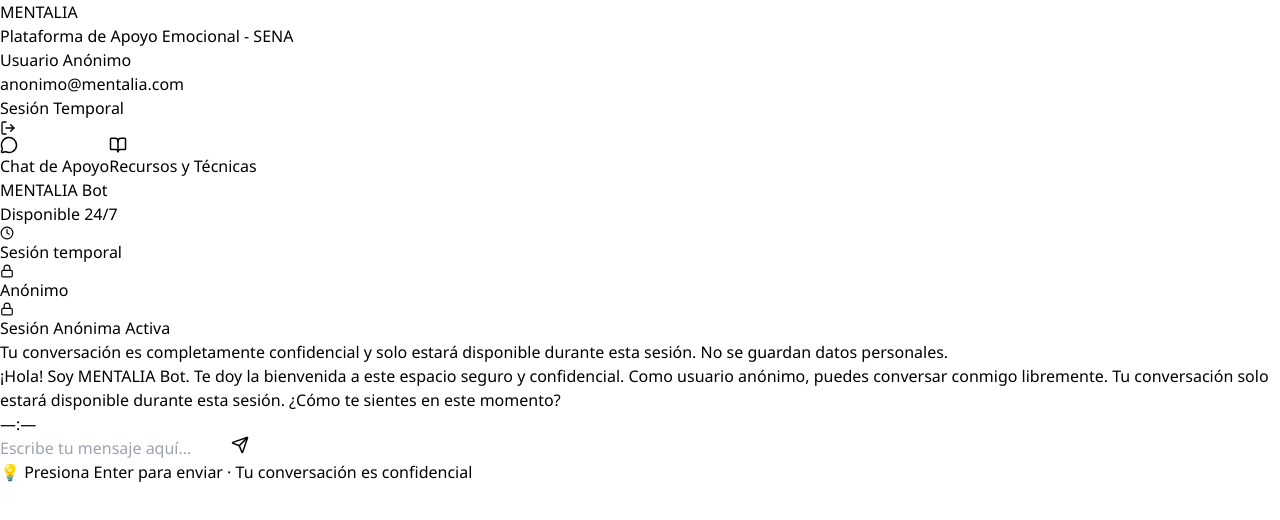
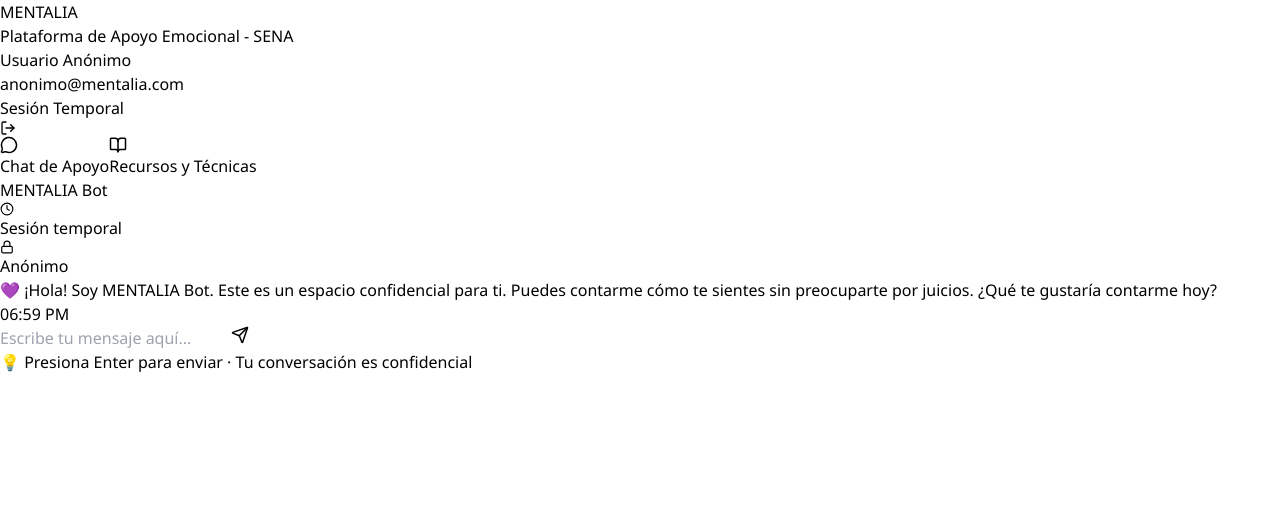
Before and after one commit to shaireth1/Mentalia, a Next.js app in the folder frontend/: page /panel-usuario-anonimo in a window 1280 px wide. Shown: the top 520 px of the page. Built offline with nearby package versions, Linux system fonts and the light colour scheme.

Commit message:
Interfaz chat

```diff
--- a/frontend/src/app/panel-usuario-anonimo/page.js
+++ b/frontend/src/app/panel-usuario-anonimo/page.js
@@ -9,49 +9,42 @@
   Lock,
   Send,
   Clock,
+  Heart,
 } from "lucide-react";
 
 export default function ChatPage() {
-  const [isClient, setIsClient] = useState(false); // evita error de hidratación
   const [input, setInput] = useState("");
   const [messages, setMessages] = useState([
     {
       id: 1,
-      text: "¡Hola! Soy MENTALIA Bot. Te doy la bienvenida a este espacio seguro y confidencial. Como usuario anónimo, puedes conversar conmigo libremente. Tu conversación solo estará disponible durante esta sesión. ¿Cómo te sientes en este momento?",
+      text: "💜 ¡Hola! Soy MENTALIA Bot. Este es un espacio confidencial para ti. Puedes contarme cómo te sientes sin preocuparte por juicios. ¿Qué te gustaría contarme hoy?",
       sender: "bot",
-      time: "—:—",
+      time: new Date().toLocaleTimeString([], { hour: "2-digit", minute: "2-digit" }),
     },
   ]);
 
   const chatEndRef = useRef(null);
 
-  // ✅ Evitar render del lado del servidor (solución al error de hidratación)
   useEffect(() => {
-    setIsClient(true);
-  }, []);
-
-  const getTime = () =>
-    new Date().toLocaleTimeString([], {
-      hour: "2-digit",
-      minute: "2-digit",
-    });
+    chatEndRef.current?.scrollIntoView({ behavior: "smooth" });
+  }, [messages]);
 
   const handleSend = async () => {
     if (input.trim() === "") return;
 
-    // Agregar mensaje del usuario
     const newMessage = {
       id: messages.length + 1,
       text: input,
       sender: "user",
-      time: getTime(),
+      time: new Date().toLocaleTimeString([], {
+        hour: "2-digit",
+        minute: "2-digit",
+      }),
     };
     setMessages((prev) => [...prev, newMessage]);
     setInput("");
 
     try {
-      console.log("📤 Enviando al backend:", input);
-
       const res = await fetch("http://localhost:4000/api/chatbot/message", {
         method: "POST",
         headers: { "Content-Type": "application/json" },
@@ -59,17 +52,18 @@
       });
 
       const data = await res.json();
-      console.log("📥 Respuesta del backend:", data);
 
-    const botReply =
-  data.botResponse || data.response || "Lo siento, no entendí eso 💭";
-
-
+      // Mensaje principal del bot
       const botMessage = {
         id: messages.length + 2,
-        text: botReply,
+        text: data.currentResponse || data.response || "💭 No entendí muy bien, pero te estoy escuchando.",
         sender: "bot",
-        time: getTime(),
+        time: new Date().toLocaleTimeString([], {
+          hour: "2-digit",
+          minute: "2-digit",
+        }),
+        emotion: data.emotion || "neutral",
+        confidence: data.confidence || null,
       };
 
       setMessages((prev) => [...prev, botMessage]);
@@ -81,7 +75,10 @@
           id: messages.length + 2,
           text: "🚫 No pude conectarme al servidor. Intenta más tarde.",
           sender: "bot",
-          time: getTime(),
+          time: new Date().toLocaleTimeString([], {
+            hour: "2-digit",
+            minute: "2-digit",
+          }),
         },
       ]);
     }
@@ -91,11 +88,28 @@
     if (e.key === "Enter") handleSend();
   };
 
-  useEffect(() => {
-    chatEndRef.current?.scrollIntoView({ behavior: "smooth" });
-  }, [messages]);
+  // --- Traducción emocional visual ---
+  const getEmotionColor = (emotion) => {
+    switch (emotion) {
+      case "tristeza": return "text-blue-600";
+      case "estres": return "text-yellow-700";
+      case "ansiedad": return "text-purple-700";
+      case "miedo": return "text-gray-600";
+      case "enojo": return "text-red-600";
+      default: return "text-gray-500";
+    }
+  };
 
-  if (!isClient) return null; // 👈 evita error SSR
+  const getEmotionIcon = (emotion) => {
+    switch (emotion) {
+      case "tristeza": return "💧";
+      case "estres": return "💢";
+      case "ansiedad": return "💭";
+      case "miedo": return "😔";
+      case "enojo": return "🔥";
+      default: return "💜";
+    }
+  };
 
   return (
     <div className="flex flex-col h-screen bg-[#f6f4fb]">
@@ -103,9 +117,7 @@
       <header className="bg-gradient-to-r from-[#8b5cf6] to-[#7c3aed] text-white py-3 px-6 flex items-center justify-between shadow-md">
         <div>
           <h1 className="text-lg font-semibold">MENTALIA</h1>
-          <p className="text-sm opacity-80">
-            Plataforma de Apoyo Emocional - SENA
-          </p>
+          <p className="text-sm opacity-80">Plataforma de Apoyo Emocional - SENA</p>
         </div>
 
         <div className="flex items-center space-x-4 text-sm">
@@ -124,10 +136,10 @@
         </div>
       </header>
 
+      {/* MAIN CONTENT */}
       <div className="flex flex-1 overflow-hidden">
         {/* SIDEBAR */}
-        <aside className="w-60 bg-white border-r border-gray-200 py-4 px-4 flex flex-col justify-between">
-          <div>
+        <aside className="w-60 bg-white border-r border-gray-200 py-4 px-4">
           <nav className="space-y-3">
             <button className="flex items-center w-full px-3 py-2 text-left text-sm text-[#6b21a8] bg-purple-100 rounded-md">
               <MessageCircle size={18} className="mr-2" /> Chat de Apoyo
@@ -136,67 +148,51 @@
               <BookOpen size={18} className="mr-2" /> Recursos y Técnicas
             </button>
           </nav>
-          </div>
         </aside>
 
-        {/* MAIN CHAT AREA */}
+        {/* CHAT */}
         <main className="flex-1 flex flex-col">
-          {/* Encabezado del chat */}
-          <div className="bg-gradient-to-r from-[#8b5cf6] to-[#7c3aed] text-white p-4 rounded-t-md flex justify-between items-center">
-            <div>
+          <div className="bg-gradient-to-r from-[#8b5cf6] to-[#7c3aed] text-white p-4 flex justify-between items-center">
             <h3 className="font-semibold">MENTALIA Bot</h3>
-              <p className="text-xs">Disponible 24/7</p>
-            </div>
             <div className="flex items-center space-x-3 text-sm">
               <Clock size={14} /> <span>Sesión temporal</span>
               <Lock size={14} /> <span>Anónimo</span>
             </div>
           </div>
 
-          {/* Mensajes */}
           <div className="flex-1 overflow-y-auto p-6 space-y-4 bg-white">
-            <div className="bg-purple-50 border border-purple-200 text-sm text-gray-600 p-3 rounded-md">
-              <p className="font-semibold flex items-center">
-                <Lock size={14} className="mr-2" /> Sesión Anónima Activa
-              </p>
-              <p className="mt-1 text-xs">
-                Tu conversación es completamente confidencial y solo estará
-                disponible durante esta sesión. No se guardan datos personales.
-              </p>
-            </div>
-
             {messages.map((msg) => (
               <div
                 key={msg.id}
-                className={`flex ${
-                  msg.sender === "user" ? "justify-end" : "justify-start"
-                }`}
+                className={`flex ${msg.sender === "user" ? "justify-end" : "justify-start"}`}
               >
                 <div
                   className={`max-w-lg px-4 py-3 rounded-2xl text-sm shadow-sm ${
                     msg.sender === "user"
                       ? "bg-gradient-to-r from-[#8b5cf6] to-[#7c3aed] text-white"
-                      : "bg-purple-100 text-gray-800"
+                      : "bg-purple-50 text-gray-800 border border-purple-100"
                   }`}
                 >
-                  {msg.text}
-                  <div
-                    className={`text-[10px] mt-1 text-right ${
-                      msg.sender === "user"
-                        ? "text-gray-200"
-                        : "text-gray-500"
-                    }`}
-                  >
-                    {msg.time}
-                  </div>
+                  <p>{msg.text}</p>
+
+                  {/* Mostrar emoción y confianza si existen */}
+                  {msg.emotion && (
+                    <p className={`mt-1 text-xs ${getEmotionColor(msg.emotion)}`}>
+                      {getEmotionIcon(msg.emotion)}
+                      {" "}Detecté {msg.emotion}{" "}
+                      {msg.confidence
+                        ? `(confianza: ${msg.confidence}%)`
+                        : ""}
+                    </p>
+                  )}
+
+                  <p className="text-[10px] text-gray-400 mt-1 text-right">{msg.time}</p>
                 </div>
               </div>
             ))}
-
             <div ref={chatEndRef} />
           </div>
 
-          {/* Input */}
           <div className="p-3 bg-white border-t border-gray-200 flex items-center space-x-2">
             <input
               type="text"
@@ -214,7 +210,6 @@
             </button>
           </div>
 
-          {/* Pie de página */}
           <p className="text-[11px] text-gray-500 text-center py-1">
             💡 Presiona Enter para enviar · Tu conversación es confidencial
           </p>
```
Lines whose indentation alone changed are shown as unchanged.
